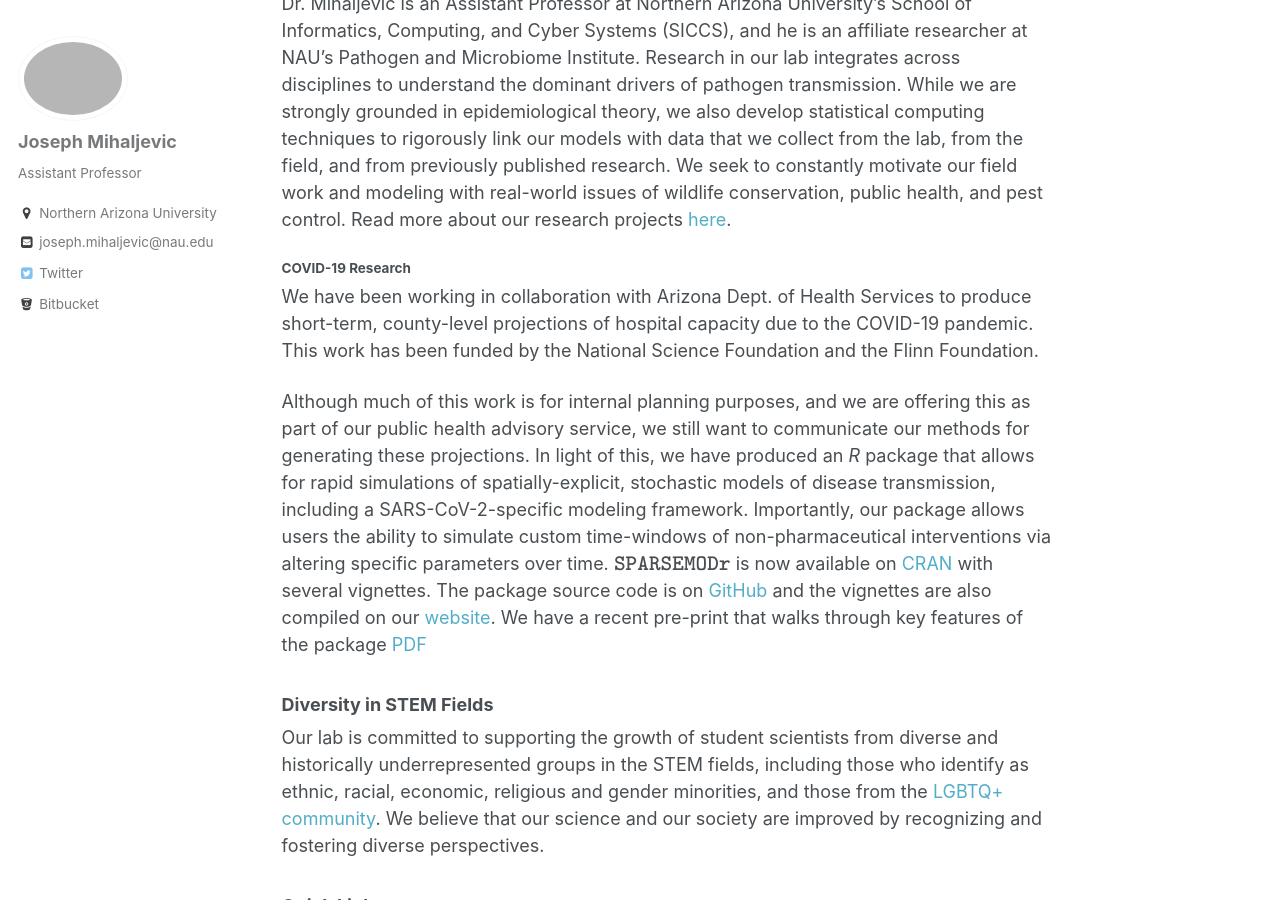
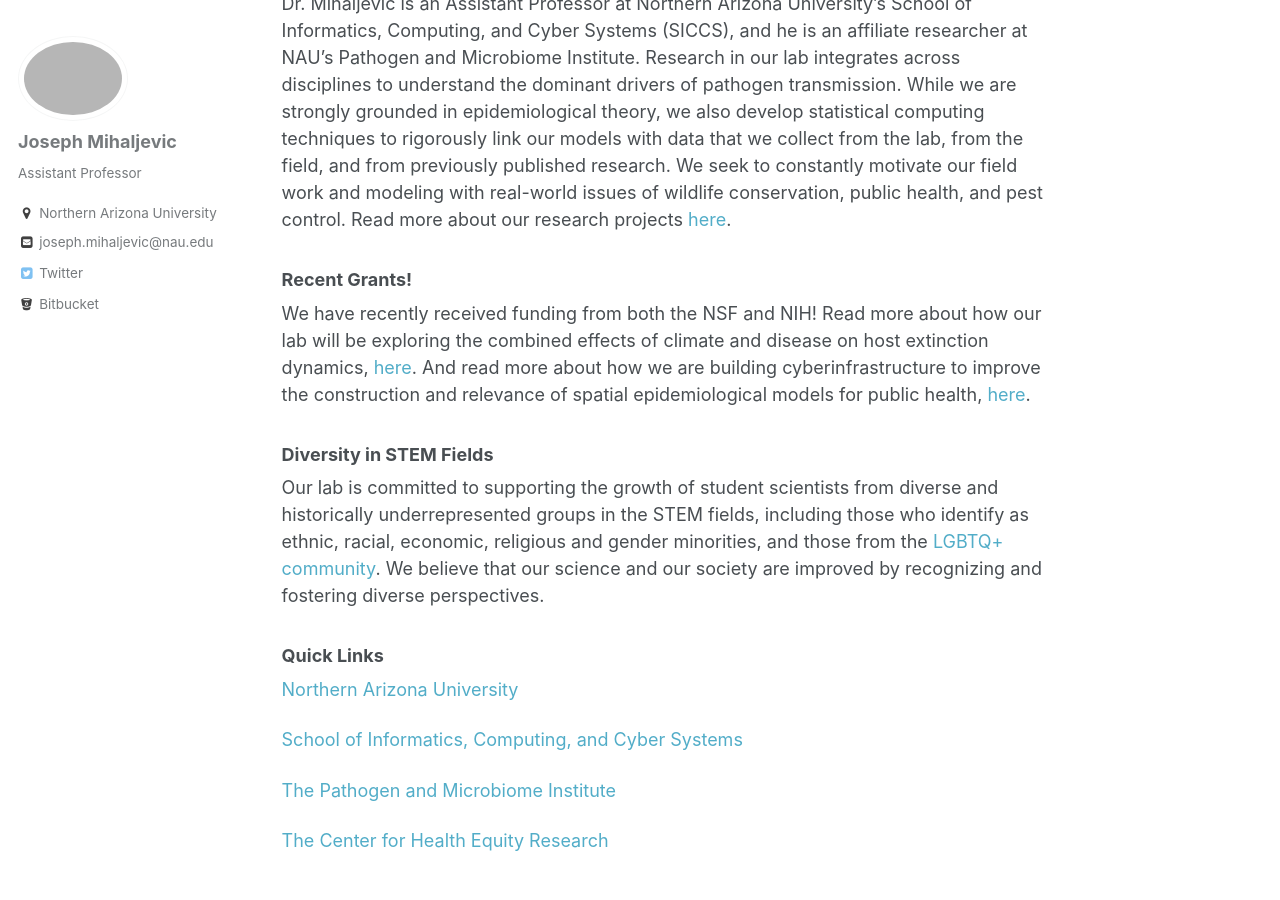
Before and after one commit to jrmihalj/jrmihalj.github.io, a Jekyll site: the page built from index.md, in a window 1280 px wide and 900 px high, scrolled down 621 px. Built offline with Jekyll 4.4.1, drawn with Linux system fonts in a browser that asks for light colours; formulas are drawn with MathJax 3; our own code applies the rules of GitHub Pages for plain Markdown files.

Commit message:
signficant edit, added grant news

```diff
--- a/index.md
+++ b/index.md
@@ -14,11 +14,11 @@ tags:
 ### Research Overview
 Dr. Mihaljevic is an Assistant Professor at Northern Arizona University's School of Informatics, Computing, and Cyber Systems (SICCS), and he is an affiliate researcher at NAU's Pathogen and Microbiome Institute. Research in our lab integrates across disciplines to understand the dominant drivers of pathogen transmission. While we are strongly grounded in epidemiological theory, we also develop statistical computing techniques to rigorously link our models with data that we collect from the lab, from the field, and from previously published research. We seek to constantly motivate our field work and modeling with real-world issues of wildlife conservation, public health, and pest control. Read more about our research projects [here](/research/){:target="_blank"}.
 
-#### COVID-19 Research
+### Recent Grants!
 
-We have been working in collaboration with Arizona Dept. of Health Services to produce short-term, county-level projections of hospital capacity due to the COVID-19 pandemic. This work has been funded by the National Science Foundation and the Flinn Foundation.
-
-Although much of this work is for internal planning purposes, and we are offering this as part of our public health advisory service, we still want to communicate our methods for generating these projections. In light of this, we have produced an *R* package that allows for rapid simulations of spatially-explicit, stochastic models of disease transmission, including a SARS-CoV-2-specific modeling framework. Importantly, our package allows users the ability to simulate custom time-windows of non-pharmaceutical interventions via altering specific parameters over time. $\texttt{SPARSEMODr}$ is now available on [CRAN](https://CRAN.R-project.org/package=SPARSEMODr){:target="_blank"} with several vignettes. The package source code is on [GitHub](https://github.com/NAU-CCL/SPARSEMODr){:target="_blank"} and the vignettes are also compiled on our [website](http://sparsemod.nau.edu/rpkg/){:target="_blank"}. We have a recent pre-print that walks through key features of the package [PDF](https://www.medrxiv.org/content/10.1101/2021.05.13.21256216v1){:target="_blank"}
+We have recently received funding from both the NSF and NIH!
+Read more about how our lab will be exploring the combined effects of climate and disease on host extinction dynamics, [here](https://news.nau.edu/tiger-salamander-ranavirus/){:target="_blank"}.
+And read more about how we are building cyberinfrastructure to improve the construction and relevance of spatial epidemiological models for public health, [here](https://news.nau.edu/mihaljevic-epimorph-grant/){:target="_blank"}.
 
 ### Diversity in STEM Fields
 Our lab is committed to supporting the growth of student scientists from diverse and historically underrepresented groups in the STEM fields, including those who identify as ethnic, racial, economic, religious and gender minorities, and those from the [LGBTQ+ community](https://www.500queerscientists.com/){:target="_blank"}. We believe that our science and our society are improved by recognizing and fostering diverse perspectives.
```
